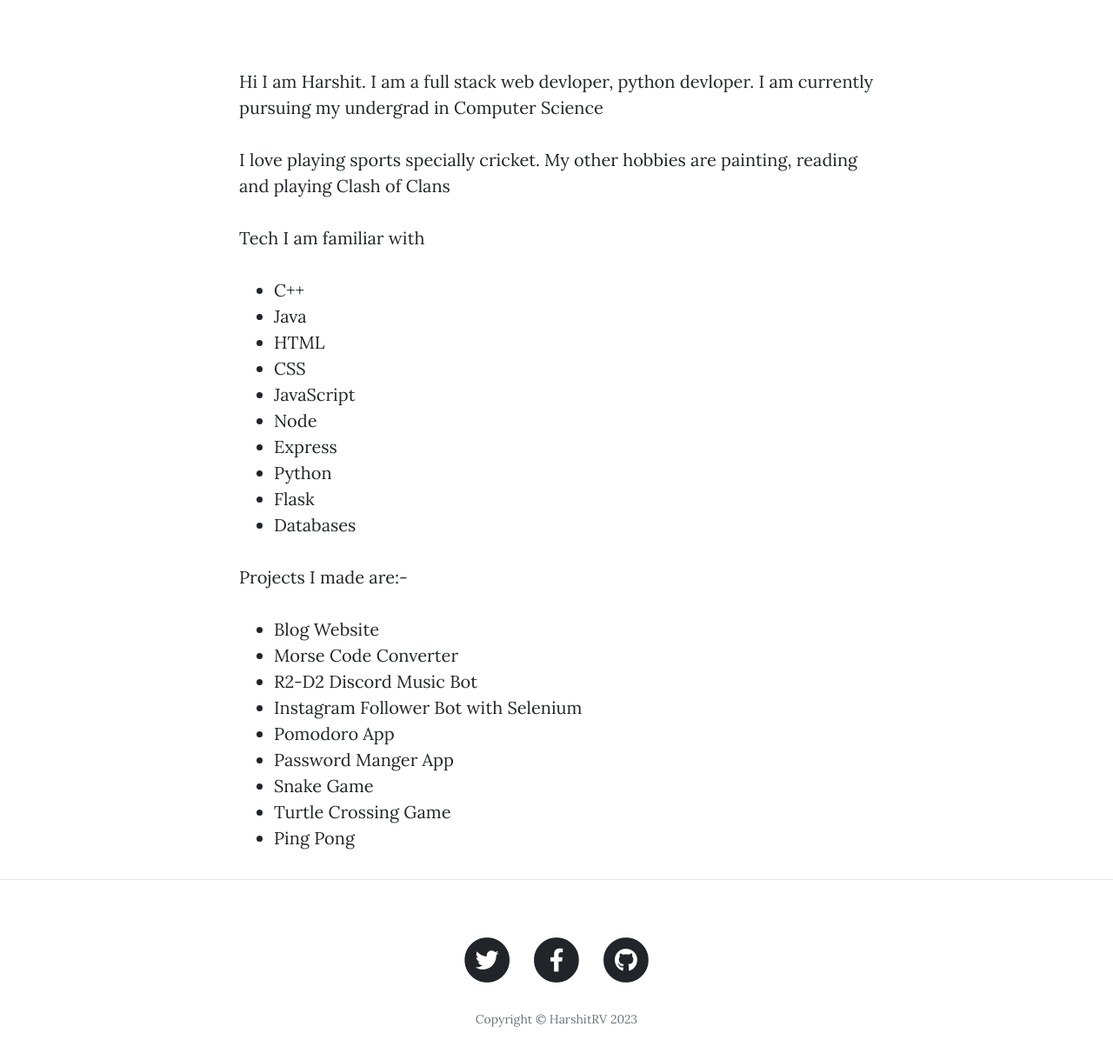
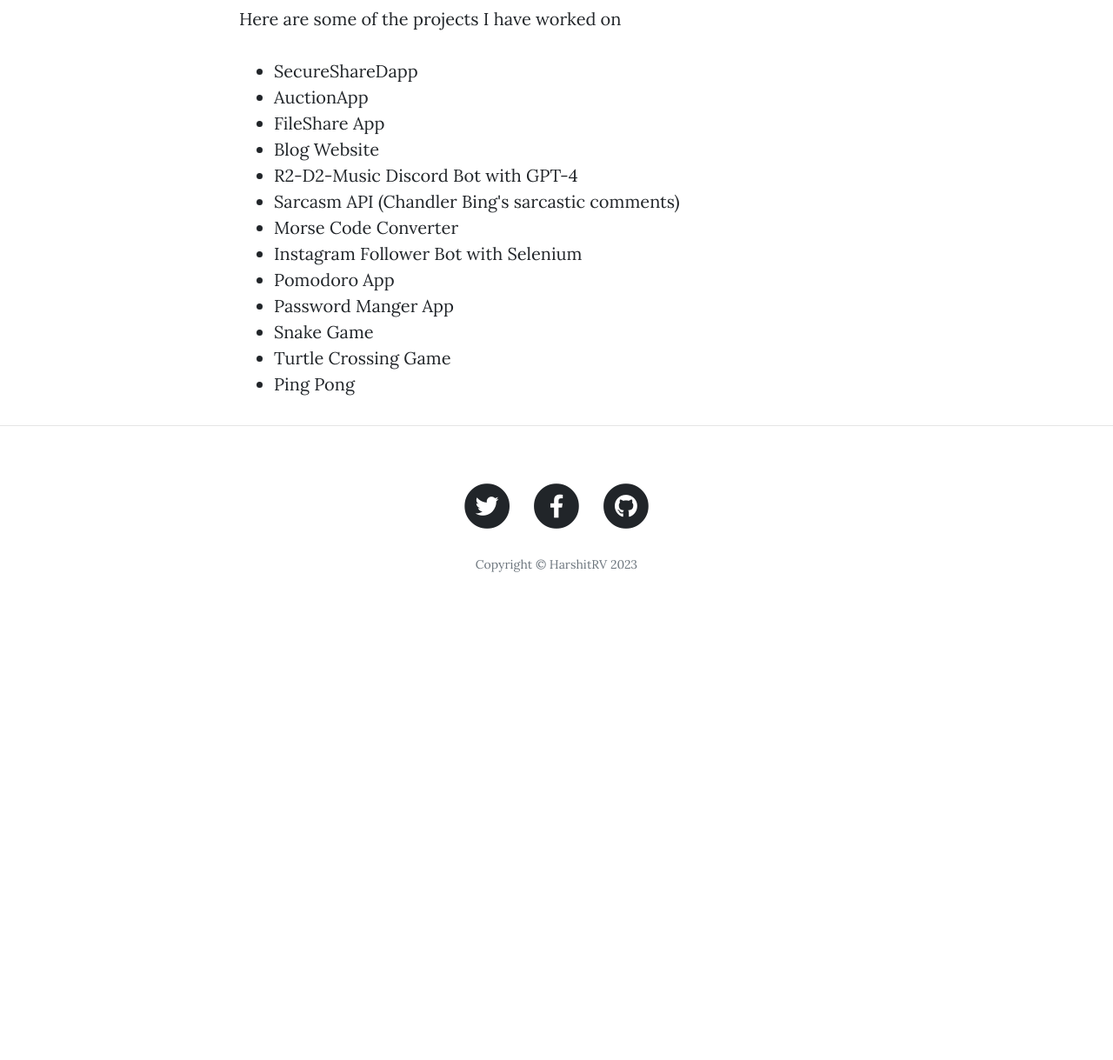
Before and after one commit to HarshitRV/HarshitRVBlogsite, a Flask app: page /about in a window 1280 px wide. Shown: the part 533-1752 px from the top of the page at 87% size. After the commit the page ends 1191 px from the top, so only its background shows below. Run offline with Flask 2, Linux system fonts and the light colour scheme; some libraries are stand-ins or nearby versions.

Commit message:
update about

```diff
--- a/main.py
+++ b/main.py
@@ -254,4 +254,4 @@ def register():
 
 
 if __name__ == "__main__":
-    app.run()
+    app.run(debug=True, port=8080)
--- a/templates/about.html
+++ b/templates/about.html
@@ -1,14 +1,14 @@
 {% include "header.html" %}
 
   <!-- Page Header -->
-  <header class="masthead" style="background-image: url('https://i.imgur.com/Km6o4ZV.jpg')">
+  <header class="masthead" style="background-image: url('{{ url_for('static', filename='img/HARSHITRV.png') }}')">
     <div class="overlay"></div>
     <div class="container">
       <div class="row">
         <div class="col-lg-8 col-md-10 mx-auto">
           <div class="page-heading">
-            <h1>About Me</h1>
-            <span class="subheading">Full Stack Web Devloper.</span>
+            <!-- <h1>About Me</h1>
+            <span class="subheading">Full Stack Devloper.</span> -->
           </div>
         </div>
       </div>
@@ -19,31 +19,29 @@
   <div class="container">
     <div class="row">
       <div class="col-lg-8 col-md-10 mx-auto">
-        <p>Hi I am Harshit. I am a full stack web devloper, python devloper. I am currently pursuing my undergrad in Computer Science</p>
-        <p>I love playing sports specially cricket. My other hobbies are painting, reading and playing Clash of Clans</p>
-        <p>Tech I am familiar with</p>
-        <ul>
-          <li>C++</li>
-          <li>Java</li>
-          <li>HTML</li>
-          <li>CSS</li>
-          <li>JavaScript</li>
-          <li>Node</li>
-          <li>Express</li>
-          <li>Python</li>
-          <li>Flask</li>
-          <li>Databases</li>
-        </ul>
-        <p>Projects I made are:-</p>
+        <p>Hi I am <a class="link-primary" src="https://www.linkedin.com/in/harshitrv/" target="_blank">HarshitRV</a></p>
+        <p>Here are some of the projects I have worked on</p>
         <ul>
           <li>
-            <a href="{{''.join(['https://github.com/HarshitRV/Blog-Website-Flask'])}}" target="_blank">Blog Website</a>
+            <a href="{{''.join(['https://github.com/HarshitRV/SecureShareDapp'])}}" target="_blank">SecureShareDapp</a>
+          </li>
+          <li>
+            <a href="{{''.join(['https://github.com/Hritvik-Mohan/Auction-Project'])}}" target="_blank">AuctionApp</a>
+          </li>
+          <li>
+            <a href="{{''.join(['https://github.com/HarshitRV/FileShare/'])}}" target="_blank">FileShare App</a>
+          </li>
+          <li>
+            <a href="{{''.join(['https://github.com/HarshitRV/HarshitRVBlogsite'])}}" target="_blank">Blog Website</a>
+          </li>
+          <li>
+            <a href="{{''.join(['https://github.com/HarshitRV/R2-D2'])}}" target="_blank">R2-D2-Music Discord Bot with GPT-4</a>
+          </li>
+          <li>
+            <a href="{{''.join(['https://github.com/HarshitRV/sarcasmapi-frontend'])}}" target="_blank">Sarcasm API (Chandler Bing's sarcastic comments)</a>
           </li>
           <li>
             <a href="{{''.join(['https://github.com/HarshitRV/Morse-Code-Converter'])}}" target="_blank">Morse Code Converter</a>
-          </li>
-          <li>
-            <a href="{{''.join(['https://github.com/HarshitRV/R2-D2'])}}" target="_blank">R2-D2 Discord Music Bot</a>
           </li>
           <li>
             <a href="{{''.join(['https://gist.github.com/HarshitRV/1ae4f4ee074b9e58275154f7a6e07b2c'])}}" target="_blank">Instagram Follower Bot with Selenium</a>
```
